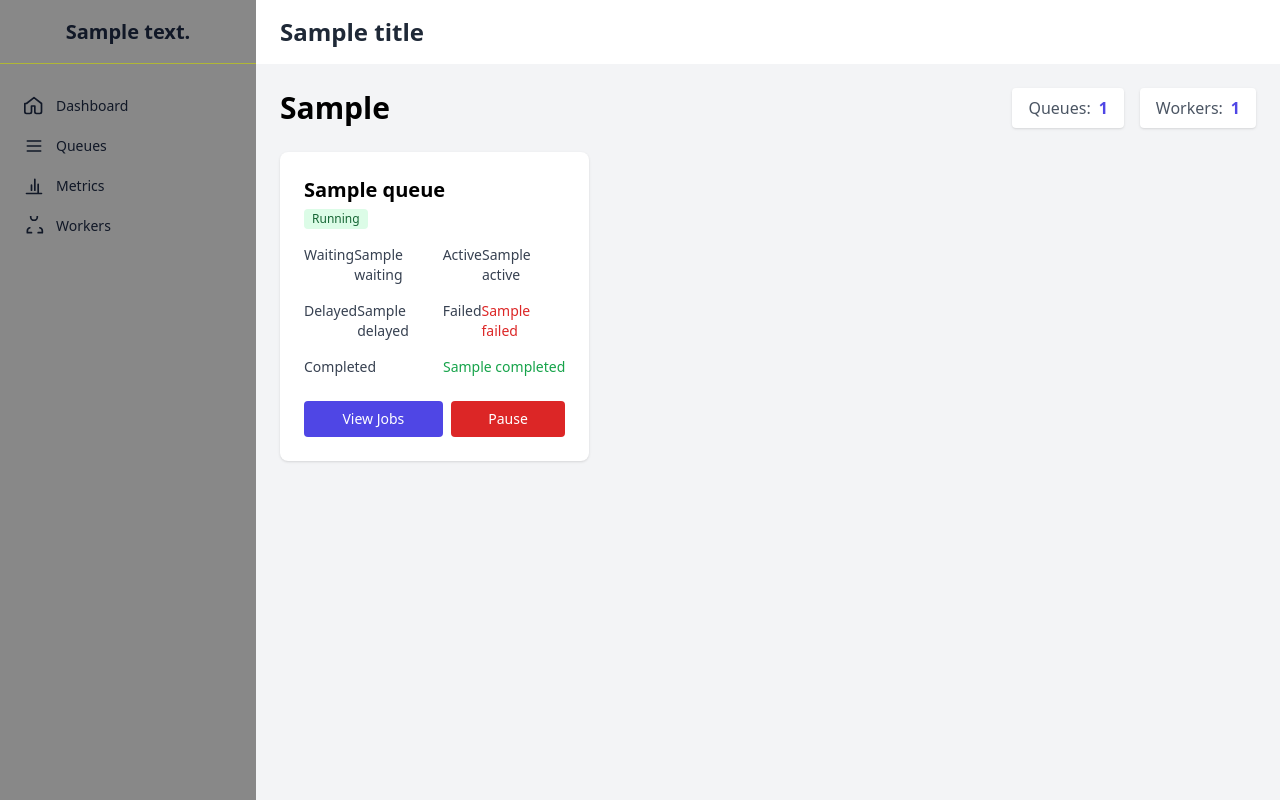
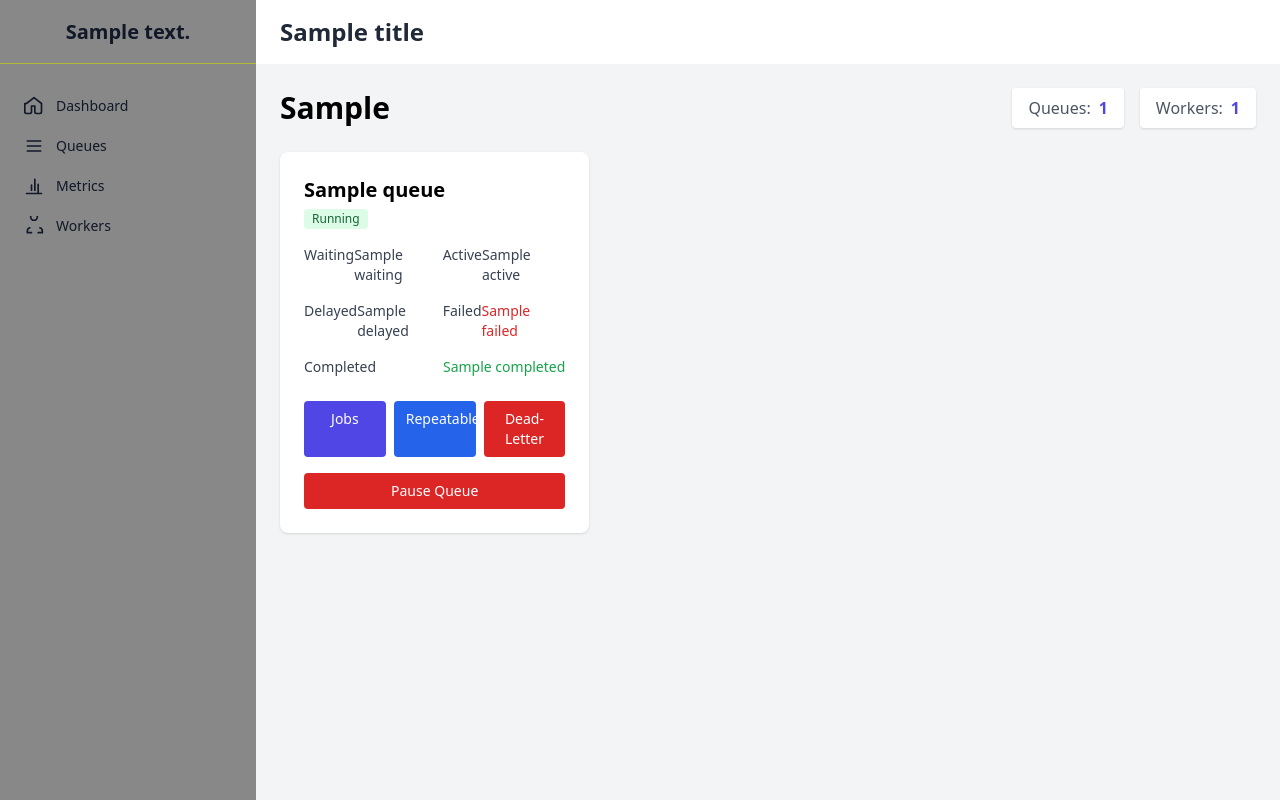
Before and after one commit to dymmond/asyncmq, a Python web app: template asyncmq/contrib/dashboard/templates/queues/queues.html in a window 1280 px wide. Run offline with Jinja, Linux system fonts and the light colour scheme; the template is opened without the code that fills it: most values are stand-ins (such as "Sample title", 1, 10 or a date in 2020); some libraries are stand-ins or nearby versions.

Commit message:
Revamp queues

```diff
--- a/asyncmq/contrib/dashboard/templates/queues/queues.html
+++ b/asyncmq/contrib/dashboard/templates/queues/queues.html
@@ -3,7 +3,7 @@
   <!-- Page Header -->
   <div class="flex flex-col sm:flex-row sm:items-center sm:justify-between mb-6">
     <h1 class="text-3xl font-semibold">{{ page_header }}</h1>
-    <!-- Overview badges (optional) -->
+    <!-- Overview badges -->
     <div class="mt-4 sm:mt-0 flex space-x-4">
       <div class="flex items-center bg-white shadow px-4 py-2 rounded">
         <span class="text-gray-600 mr-2">Queues:</span>
@@ -54,26 +54,36 @@
           </div>
         </div>
 
-        <!-- Actions -->
-        <div class="mt-6 flex space-x-2">
+        <!-- Action Links -->
+        <div class="mt-6 grid grid-cols-3 gap-2">
           <a
             href="{{ url_prefix }}/queues/{{ queue.name }}/jobs?state=waiting"
-            class="flex-1 text-center px-3 py-2 bg-indigo-600 text-white rounded hover:bg-indigo-700 transition text-sm"
-          >View Jobs</a>
-          <form method="post" class="flex-1">
+            class="block text-center px-3 py-2 bg-indigo-600 text-white rounded hover:bg-indigo-700 transition text-sm"
+          >Jobs</a>
+          <a
+            href="{{ url_prefix }}/queues/{{ queue.name }}/repeatables"
+            class="block text-center px-3 py-2 bg-blue-600 text-white rounded hover:bg-blue-700 transition text-sm"
+          >Repeatables</a>
+          <a
+            href="{{ url_prefix }}/queues/{{ queue.name }}/dlq"
+            class="block text-center px-3 py-2 bg-red-600 text-white rounded hover:bg-red-700 transition text-sm"
+          >Dead-Letter</a>
+        </div>
+
+        <!-- Pause/Resume -->
+        <form method="post" class="mt-4">
           {% if queue.paused %}
             <button
               name="action" value="resume"
               class="w-full px-3 py-2 bg-green-600 text-white rounded hover:bg-green-700 transition text-sm"
-              >Resume</button>
+            >Resume Queue</button>
           {% else %}
             <button
               name="action" value="pause"
               class="w-full px-3 py-2 bg-red-600 text-white rounded hover:bg-red-700 transition text-sm"
-              >Pause</button>
+            >Pause Queue</button>
           {% endif %}
         </form>
-        </div>
       </div>
     {% else %}
       <div class="col-span-full text-center text-gray-500 py-16 italic">
@@ -82,7 +92,7 @@
     {% endfor %}
   </div>
 
-  <!-- SSE script to live‐update metrics -->
+  <!-- SSE script to live-update metrics -->
   <script>
     const source = new EventSource('{{ url_prefix }}/events');
 
@@ -98,15 +108,15 @@
       try {
         const stats = JSON.parse(e.data);
         stats.forEach(q => {
-          const row = document.querySelector(`[data-queue="${q.queue}"]`);
-          if (!row) return;
-          row.querySelector('.waiting').textContent   = q.waiting;
-          row.querySelector('.active').textContent    = q.active;
-          row.querySelector('.delayed').textContent   = q.delayed;
-          row.querySelector('.failed').textContent    = q.failed;
-          row.querySelector('.completed').textContent = q.completed;
+          const card = document.querySelector(`[data-queue="${q.queue}"]`);
+          if (!card) return;
+          card.querySelector('.waiting').textContent   = q.waiting;
+          card.querySelector('.active').textContent    = q.active;
+          card.querySelector('.delayed').textContent   = q.delayed;
+          card.querySelector('.failed').textContent    = q.failed;
+          card.querySelector('.completed').textContent = q.completed;
           // paused badge
-          const badge = row.querySelector('p span');
+          const badge = card.querySelector('p span');
           badge.textContent = q.paused ? 'Paused' : 'Running';
           badge.className = q.paused
             ? 'inline-block bg-yellow-100 text-yellow-800 text-xs px-2 py-0.5 rounded'
@@ -115,6 +125,6 @@
       } catch {}
     });
 
-    source.onerror = () => console.warn('SSE connection error – retrying…');
+    source.onerror = () => console.warn('SSE error – retrying…');
   </script>
 {% endblock %}
```
Lines whose indentation alone changed are shown as unchanged.
